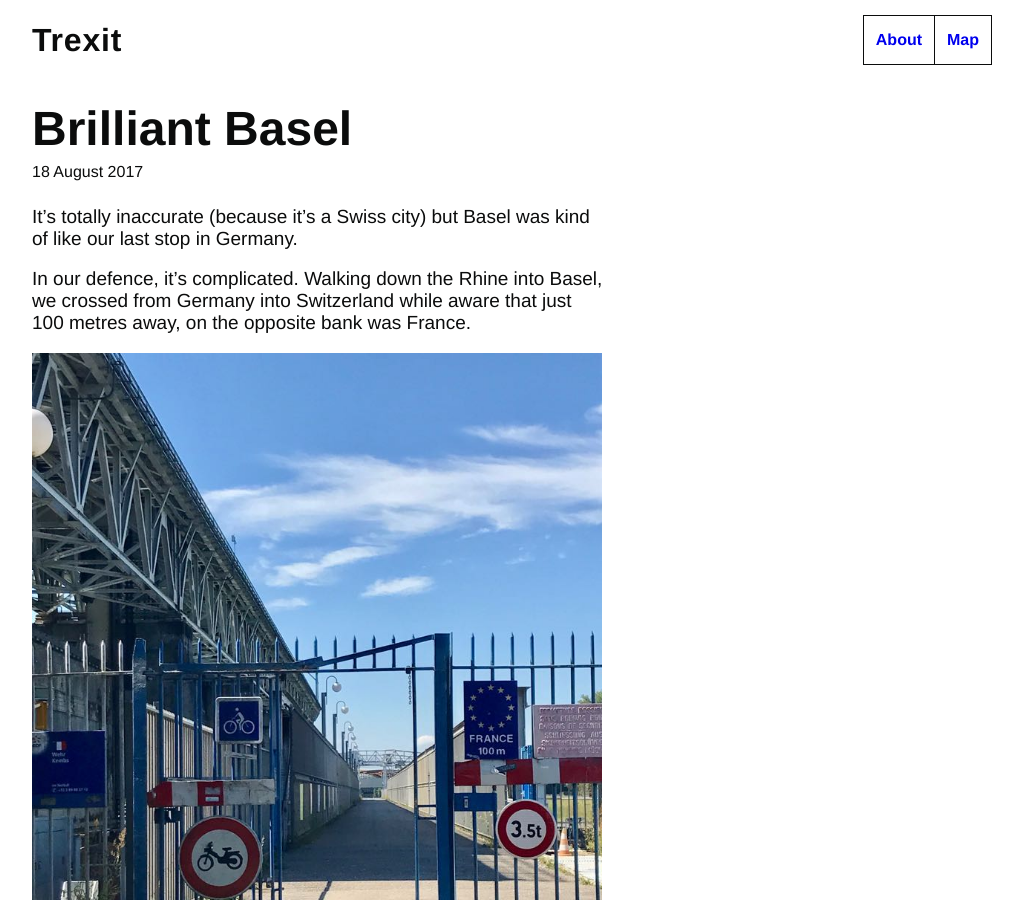
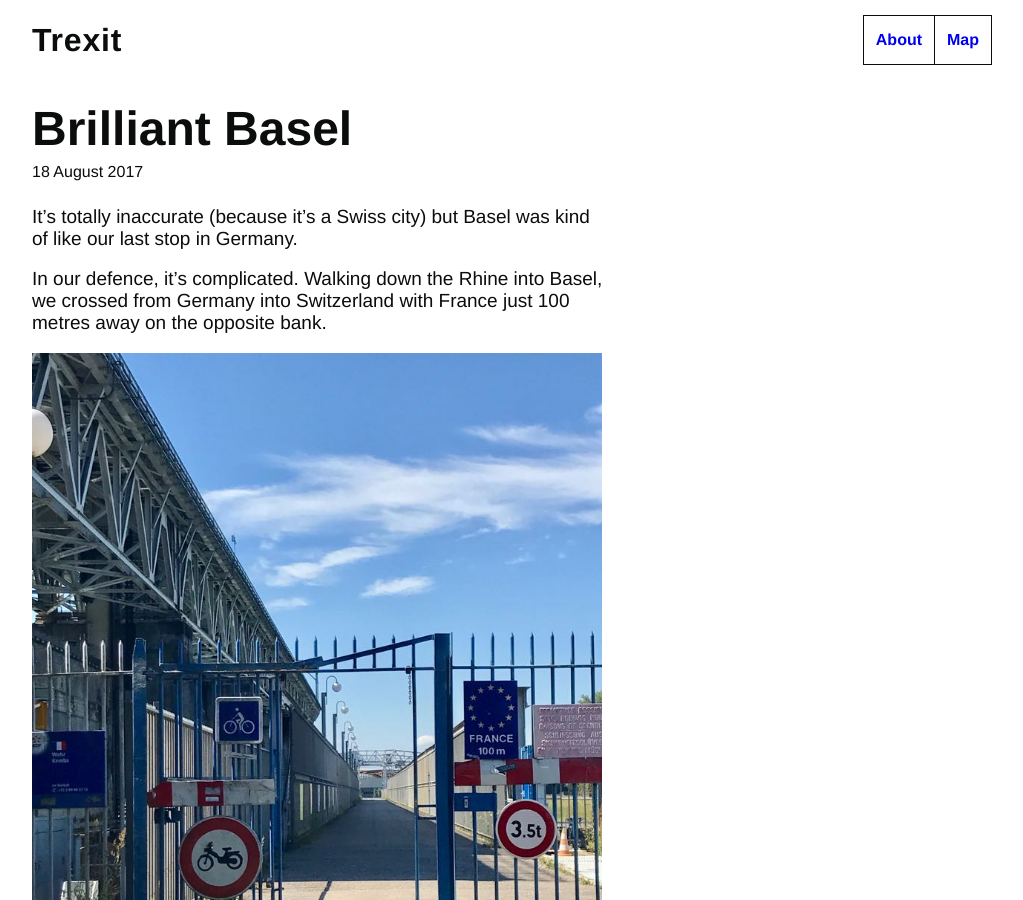
Before and after one commit to tombye/trexit, a Jekyll site: the page built from _posts/2017-08-18-brilliant-basel.markdown, in a window 1280 px wide and 900 px high. Shown: the whole window, without its empty margins (128-1151 px from the left). Built offline with Jekyll 4.4.1, drawn with Linux system fonts in a browser that asks for light colours; some of the changed text lies outside the part shown.

Commit message:
Update 2017-08-18-brilliant-basel.markdown

```diff
--- a/_posts/2017-08-18-brilliant-basel.markdown
+++ b/_posts/2017-08-18-brilliant-basel.markdown
@@ -7,7 +7,7 @@
 
 It's totally inaccurate (because it's a Swiss city) but Basel was kind of like our last stop in Germany.
 
-In our defence, it's complicated. Walking down the Rhine into Basel, we crossed from Germany into Switzerland while aware that just 100 metres away, on the opposite bank was France.
+In our defence, it's complicated. Walking down the Rhine into Basel, we crossed from Germany into Switzerland with France just 100 metres away on the opposite bank.
 
 ![Sign in front of a footbridge across the Rhine explaining that by crossing it you enter France](https://github.com/tombye/trexit/raw/gh-pages/assets/images/sign-on-rhine-bridge-saying-france-100-metres.jpg)
 
@@ -51,7 +51,7 @@
 
 ### Other works
 
-He's also been busy with sculptures that take quite ordinary, functional forms remade in a humourous, overly decorative way.
+He's also been busy with sculptures - remaking quite ordinary, functional forms in a humourous, overly decorative way.
 
 ![Wim Delvoye work looking like a truck tyre engraved with complex patterns you'd normally see in church ironwork](https://github.com/tombye/trexit/raw/gh-pages/assets/images/wim-delvoye-baroque-tyre.jpg)
 
@@ -59,7 +59,7 @@
 
 ![Will Delvoye work comprising several gas cannisters decorated like delft ceramics](https://github.com/tombye/trexit/raw/gh-pages/assets/images/wim-delvoye-delft-gas-cannisters.jpg)
 
-We thought it was lots of fun and that it fitted in really well at the Tinguely. You can read more about the show on [the museum's website](https://www.tinguely.ch/en/ausstellungen/ausstellungen/2017/Wim-Delvoye.html).
+We thought the exhibition was lots of fun and it fitted in really well at the Tinguely. You can read more about the show on [the museum's website](https://www.tinguely.ch/en/ausstellungen/ausstellungen/2017/Wim-Delvoye.html).
 
 ## Swimming through Basel
 
```
